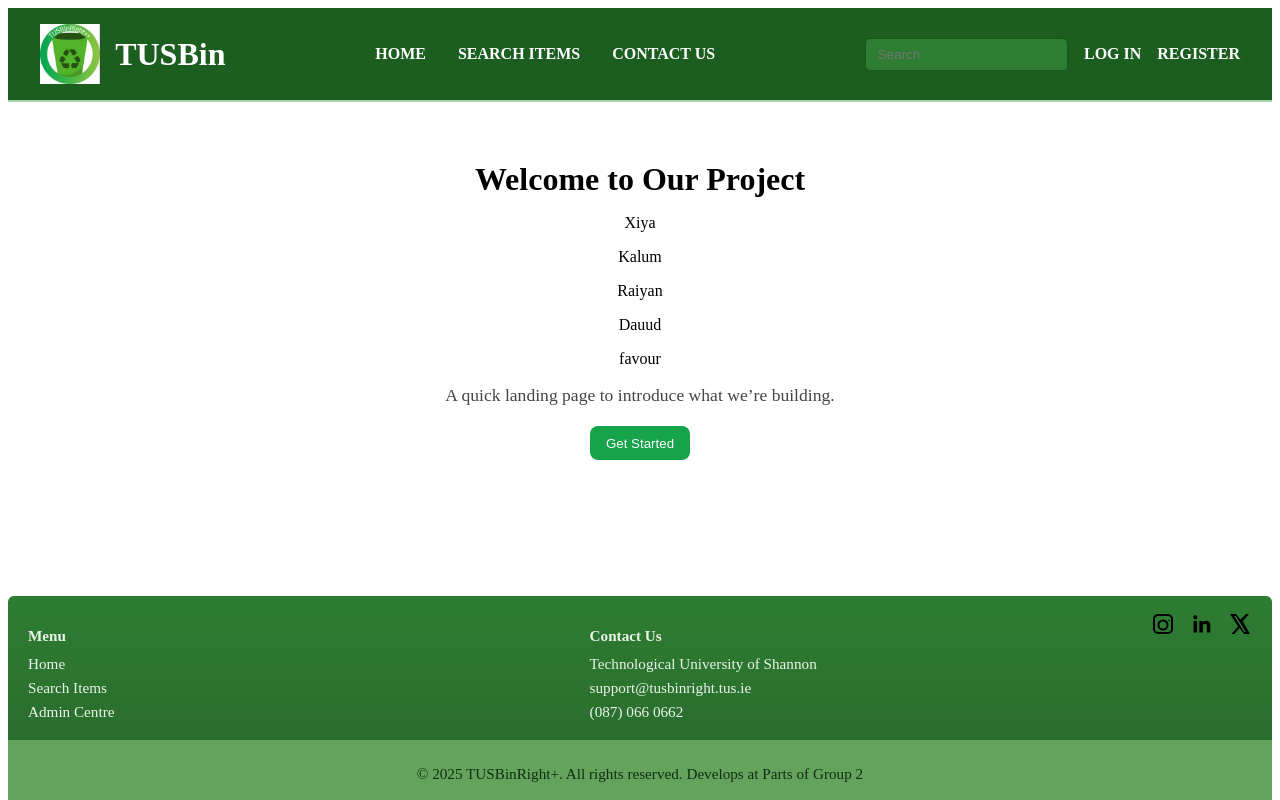
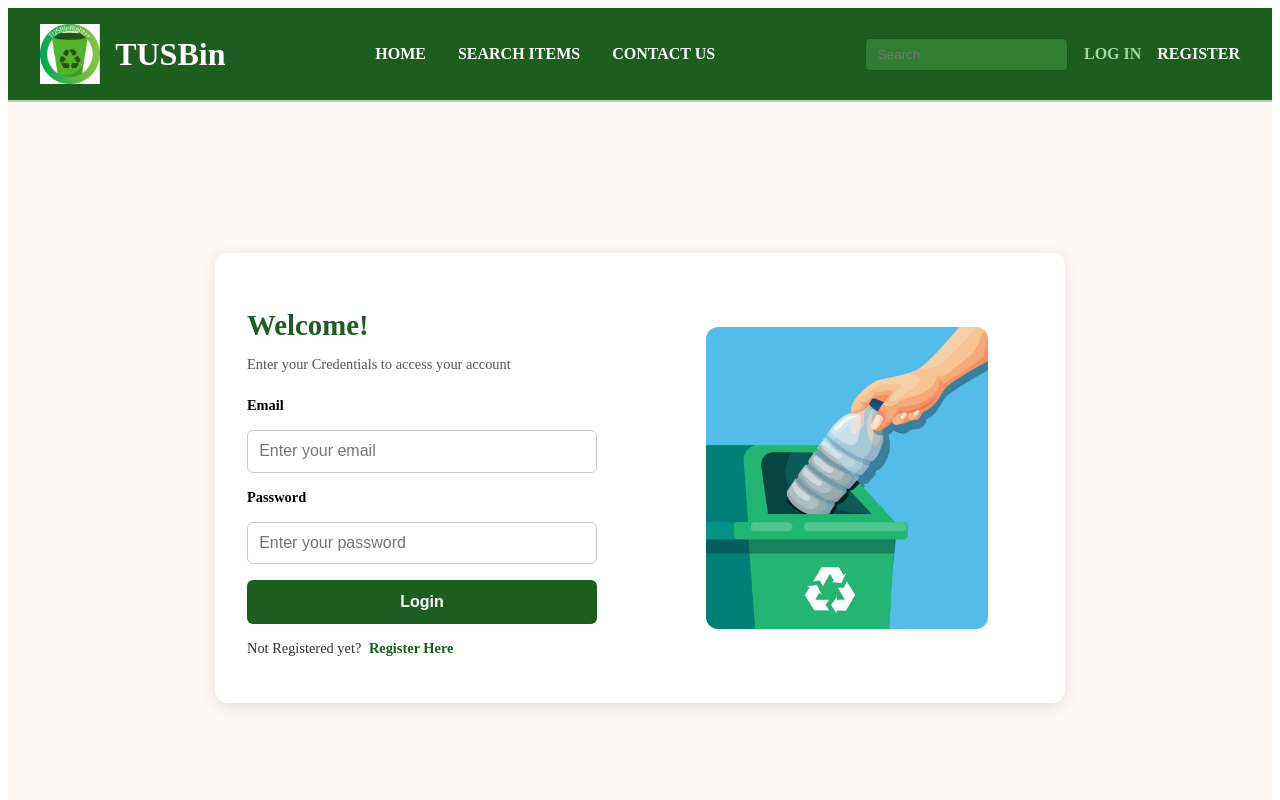
Before and after one commit to kalumfeanebanda/TUSBinGroup2, a Vue app in the folder tusg2frontend/: page /login in a window 1280 px wide. Shown: the top 800 px of the page. Built offline with nearby package versions, Linux system fonts and the light colour scheme.

Commit message:
Register, Login, Header Updates
Register styling
Login styling
Header styling
Router links updated

```diff
--- a/tusg2frontend/src/App.vue
+++ b/tusg2frontend/src/App.vue
@@ -1,33 +1,21 @@
 <script setup>
+// Bring in the header and footer, they stay the same on every page
 import Header from './components/Header.vue'
 import Footer from './components/Footer.vue'
-import home from './pages/Home.vue'
-import Login from './pages/Login.vue'
-import Register from './pages/Register.vue'
 </script>
 
 <template>
   <div class="app">
-
-
-    <!-- Header (always visible) -->
+    <!-- Top of the site -->
     <Header/>
 
-    <!-- Main content (page content changes here) -->
-
-
-
-
-
-
-
+    <!-- The main content changes depending on the route -->
     <main class="main">
-      <home/>
-      <!-- later replace <home /> with <router-view /> -->
-
+      <!-- This is the "screen" where pages load -->
+      <router-view />
     </main>
 
-    <!-- Footer (always visible) -->
+    <!-- Bottom of the site -->
     <Footer
         projectName="Bin Pro"
         orgName="Your College"
@@ -39,15 +27,14 @@ import Register from './pages/Register.vue'
   </div>
 </template>
 
-
 <style scoped>
 .app {
-  min-height: 100dvh;
+  min-height: 100dvh; /* take full screen height */
   display: flex;
-  flex-direction: column;
+  flex-direction: column; /* stack header, main, footer */
 }
 
 .main {
-  flex: 1 1 auto;
+  flex: 1 1 auto; /* main area grows/shrinks as needed */
 }
 </style>
--- a/tusg2frontend/src/components/Header.vue
+++ b/tusg2frontend/src/components/Header.vue
@@ -22,8 +22,8 @@
           class="search-bar"
           @keypress.enter="performSearch"
       />
-      <router-link to="/login" class="nav-link">LOG IN</router-link>
-      <router-link to="/register" class="nav-link">REGISTER</router-link>
+      <router-link to="/login" class="nav-link" exact-active-class="active">LOG IN</router-link>
+      <router-link to="/register" class="nav-link" exact-active-class="active">REGISTER</router-link>
 
     </div>
 
@@ -34,11 +34,11 @@
 
     <!-- Mobile Menu -->
     <div class="mobile-menu" v-if="isMobileMenuOpen">
-      <router-link to="/" class="nav-link" @click="toggleMobileMenu">HOME</router-link>
-      <router-link to="/Search" class="nav-link" @click="toggleMobileMenu">SEARCH ITEMS</router-link>
-      <router-link to="/contactus" class="nav-link" @click="toggleMobileMenu">CONTACT US</router-link>
-      <router-link to="/login" class="nav-link" @click="toggleMobileMenu">LOG IN</router-link>
-      <router-link to="/register" class="nav-link" @click="toggleMobileMenu">REGISTER</router-link>
+      <router-link to="/" class="nav-link" exact-active-class="active" @click="toggleMobileMenu">HOME</router-link>
+      <router-link to="/Search" class="nav-link" exact-active-class="active" @click="toggleMobileMenu">SEARCH ITEMS</router-link>
+      <router-link to="/contactus" class="nav-link" exact-active-class="active" @click="toggleMobileMenu">CONTACT US</router-link>
+      <router-link to="/login" class="nav-link" exact-active-class="active" @click="toggleMobileMenu">LOG IN</router-link>
+      <router-link to="/register" class="nav-link" exact-active-class="active" @click="toggleMobileMenu">REGISTER</router-link>
     </div>
   </header>
 </template>
--- a/tusg2frontend/src/pages/Login.vue
+++ b/tusg2frontend/src/pages/Login.vue
@@ -1,52 +1,40 @@
-
 <template>
-  <div class="min-h-screen flex items-center justify-center bg-gray-100">
-    <div class="bg-white shadow-md rounded-lg flex w-3/4 max-w-4xl">
-      <div class="w-1/2 p-10">
-        <h1 class="text-3xl font-bold mb-2">Welcome!</h1>
-        <p class="text-gray-600 mb-6">Enter your Credentials to access your account</p>
+  <div class="login-container">
+    <div class="login-card">
+      <!-- Left: Form -->
+      <div class="login-form">
+        <h2 class="title">Welcome!</h2>
+        <p class="subtitle">Enter your Credentials to access your account</p>
 
         <form @submit.prevent="handleLogin">
-          <div class="mb-4">
-            <label class="block text-sm font-medium mb-1">Email</label>
+          <label>Email</label>
           <input
               v-model="email"
               type="email"
               placeholder="Enter your email"
-                class="w-full border rounded px-3 py-2"
+              required
           />
-          </div>
 
-          <div class="mb-4">
-            <label class="block text-sm font-medium mb-1">Password</label>
+          <label>Password</label>
           <input
               v-model="password"
               type="password"
               placeholder="Enter your password"
-                class="w-full border rounded px-3 py-2"
+              required
           />
-          </div>
 
-          <button
-              type="submit"
-              class="w-full bg-green-600 hover:bg-green-700 text-white py-2 rounded"
-          >
-            Login
-          </button>
+          <button type="submit" class="login-btn">Login</button>
         </form>
 
-        <p class="mt-4 text-sm">
+        <p class="register-text">
           Not Registered yet?
-          <a href="/tusg2frontend/src/pages/Register" class="text-green-600 hover:underline">Register</a>
+          <router-link to="/register" class="register-link">Register Here</router-link>
         </p>
       </div>
 
-      <div class="w-1/2">
-        <img
-            src="@/assets/recycle.jpg"
-            alt="Recycle"
-            class="w-full h-full object-cover rounded-r-lg"
-        />
+      <!-- Right: Illustration -->
+      <div class="login-image">
+        <img src="@/assets/recycle.jpg" alt="Recycle" />
       </div>
     </div>
   </div>
@@ -63,3 +51,113 @@ const handleLogin = () => {
   console.log('Password:', password.value)
 }
 </script>
+
+<style scoped>
+/* Center everything vertically and horizontally */
+.login-container {
+  display: flex;
+  justify-content: center;
+  align-items: center;
+  min-height: 90vh;
+  background-color: #fff6f6; /* Figma background */
+  padding: 1rem;
+}
+
+/* Card that holds form + image */
+.login-card {
+  display: flex;
+  background: #fff;
+  border-radius: 12px;
+  box-shadow: 0px 4px 15px rgba(0, 0, 0, 0.1);
+  overflow: hidden;
+  max-width: 850px; /* keeps card balanced */
+  width: 100%;
+  align-items: center;
+}
+
+/* Form section */
+.login-form {
+  flex: 1;
+  max-width: 350px;
+  padding: 2rem;
+}
+
+.title {
+  font-size: 1.8rem;
+  font-weight: bold;
+  margin-bottom: 0.25rem;
+  color: #1b5e20;
+}
+
+.subtitle {
+  font-size: 0.9rem;
+  color: #555;
+  margin-bottom: 1.5rem;
+}
+
+form {
+  display: flex;
+  flex-direction: column;
+  gap: 1rem;
+}
+
+label {
+  font-weight: bold;
+  font-size: 0.9rem;
+}
+
+input {
+  padding: 0.7rem;
+  border: 1px solid #ccc;
+  border-radius: 6px;
+  font-size: 1rem;
+}
+
+.login-btn {
+  background-color: #1b5e20;
+  color: white;
+  padding: 0.8rem;
+  border: none;
+  border-radius: 6px;
+  font-weight: bold;
+  font-size: 1rem;
+  cursor: pointer;
+  transition: 0.3s;
+}
+
+.login-btn:hover {
+  background-color: #145a17;
+}
+
+.register-text {
+  margin-top: 1rem;
+  font-size: 0.9rem;
+  color: #333;
+}
+
+.register-link {
+  color: #1b5e20;
+  font-weight: bold;
+  text-decoration: none;
+  margin-left: 0.25rem;
+}
+
+.register-link:hover {
+  text-decoration: underline;
+}
+
+/* Image section */
+.login-image {
+  flex: 1;
+  display: flex;
+  justify-content: center;
+  align-items: center;
+  padding: 1rem;
+}
+
+.login-image img {
+  max-width: 70%; /* smaller image */
+  height: auto;
+  border-radius: 12px;
+}
+</style>
--- a/tusg2frontend/src/pages/Register.vue
+++ b/tusg2frontend/src/pages/Register.vue
@@ -1,68 +1,56 @@
 <template>
-  <div class="bg-pink-50 flex items-center justify-center min-h-screen">
-    <div
-        class="bg-white shadow-lg rounded-lg flex flex-col md:flex-row overflow-hidden w-[800px] max-w-full"
-    >
+  <div class="register-container">
+    <div class="register-card">
     <!-- Left: Form -->
-      <div class="w-full md:w-1/2 p-8">
-        <h3 class="text-gray-400 font-semibold">Register</h3>
-        <h1 class="text-2xl font-bold mt-2">Get Started Now!</h1>
+    <div class="register-form">
+      <h2 class="title">Create an Account</h2>
+      <p class="subtitle">GET STARTED NOW!</p>
 
-        <!-- Form -->
-        <form @submit.prevent="handleSubmit" class="mt-6 space-y-4">
+      <form @submit.prevent="handleRegister">
+        <label>Full Name</label>
         <input
-              v-model="form.name"
+            v-model="name"
             type="text"
-              placeholder="Name"
+            placeholder="Enter your full name"
             required
-              class="w-full border rounded px-3 py-2 focus:outline-none focus:ring-2 focus:ring-green-400"
-          />
-          <input
-              v-model="form.email"
-              type="email"
-              placeholder="Email"
-              required
-              class="w-full border rounded px-3 py-2 focus:outline-none focus:ring-2 focus:ring-green-400"
-          />
-          <input
-              v-model="form.password"
-              type="password"
-              placeholder="Password"
-              required
-              class="w-full border rounded px-3 py-2 focus:outline-none focus:ring-2 focus:ring-green-400"
-          />
-          <input
-              v-model="form.retypePassword"
-              type="password"
-              placeholder="Retype Password"
-              required
-              class="w-full border rounded px-3 py-2 focus:outline-none focus:ring-2 focus:ring-green-400"
         />
 
-          <p v-if="error" class="text-red-500 text-sm">{{ error }}</p>
+        <label>Email</label>
+        <input
+            v-model="email"
+            type="email"
+            placeholder="Enter your email"
+            required
+        />
 
-          <button
-              type="submit"
-              class="w-full bg-green-600 text-white py-2 rounded hover:bg-green-700 transition"
-          >
-            Sign Up
-          </button>
+        <label>Password</label>
+        <input
+            v-model="password"
+            type="password"
+            placeholder="Enter your password"
+            required
+        />
+
+        <label>Retype Password</label>
+        <input
+            v-model="confirmPassword"
+            type="password"
+            placeholder="Re-enter your password"
+            required
+        />
+
+        <button type="submit" class="register-btn">Sign Up</button>
       </form>
 
-        <!-- Bottom Link -->
-        <p class="text-sm text-gray-500 mt-4">
-          Have An Account?
-          <router-link to="/login" class="font-semibold text-gray-800 hover:underline">
-            Log In
-          </router-link>
+      <p class="login-text">
+        Have an account?
+        <router-link to="/login" class="login-link">Login</router-link>
       </p>
     </div>
 
     <!-- Right: Illustration -->
-      <div
-          class="w-full md:w-1/2 bg-blue-100 flex items-center justify-center p-6"
-      >
-        <img src="@/assets/recycle.jpg" alt="Recycle Illustration" class="w-64 h-64 object-contain"/>
+    <div class="register-image">
+      <img src="@/assets/recycle.jpg" alt="Recycle" />
     </div>
   </div>
   </div>
@@ -94,3 +82,113 @@ const handleSubmit = () => {
   alert("Sign Up Successful!");
 };
 </script>
+
+<style scoped>
+/* Center everything vertically and horizontally */
+.register-container {
+  display: flex;
+  justify-content: center;
+  align-items: center;
+  min-height: 90vh;
+  background-color: #fff6f6; /* same as login page */
+  padding: 1rem;
+}
+
+/* Card that holds form + image */
+.register-card {
+  display: flex;
+  background: #fff;
+  border-radius: 12px;
+  box-shadow: 0px 4px 15px rgba(0, 0, 0, 0.1);
+  overflow: hidden;
+  max-width: 850px; /* same as login page */
+  width: 100%;
+  align-items: center;
+}
+
+/* Form section */
+.register-form {
+  flex: 1;
+  max-width: 350px;
+  padding: 2rem;
+}
+
+.title {
+  font-size: 1.8rem;
+  font-weight: bold;
+  margin-bottom: 0.25rem;
+  color: #1b5e20;
+}
+
+.subtitle {
+  font-size: 0.9rem;
+  color: #555;
+  margin-bottom: 1.5rem;
+}
+
+form {
+  display: flex;
+  flex-direction: column;
+  gap: 1rem;
+}
+
+label {
+  font-weight: bold;
+  font-size: 0.9rem;
+}
+
+input {
+  padding: 0.7rem;
+  border: 1px solid #ccc;
+  border-radius: 6px;
+  font-size: 1rem;
+}
+
+.register-btn {
+  background-color: #1b5e20;
+  color: white;
+  padding: 0.8rem;
+  border: none;
+  border-radius: 6px;
+  font-weight: bold;
+  font-size: 1rem;
+  cursor: pointer;
+  transition: 0.3s;
+}
+
+.register-btn:hover {
+  background-color: #145a17;
+}
+
+.login-text {
+  margin-top: 1rem;
+  font-size: 0.9rem;
+  color: #333;
+}
+
+.login-link {
+  color: #1b5e20;
+  font-weight: bold;
+  text-decoration: none;
+  margin-left: 0.25rem;
+}
+
+.login-link:hover {
+  text-decoration: underline;
+}
+
+/* Image section */
+.register-image {
+  flex: 1;
+  display: flex;
+  justify-content: center;
+  align-items: center;
+  padding: 1rem;
+}
+
+.register-image img {
+  max-width: 70%;
+  height: auto;
+  border-radius: 12px;
+}
+</style>
```
Lines whose indentation alone changed are shown as unchanged.
